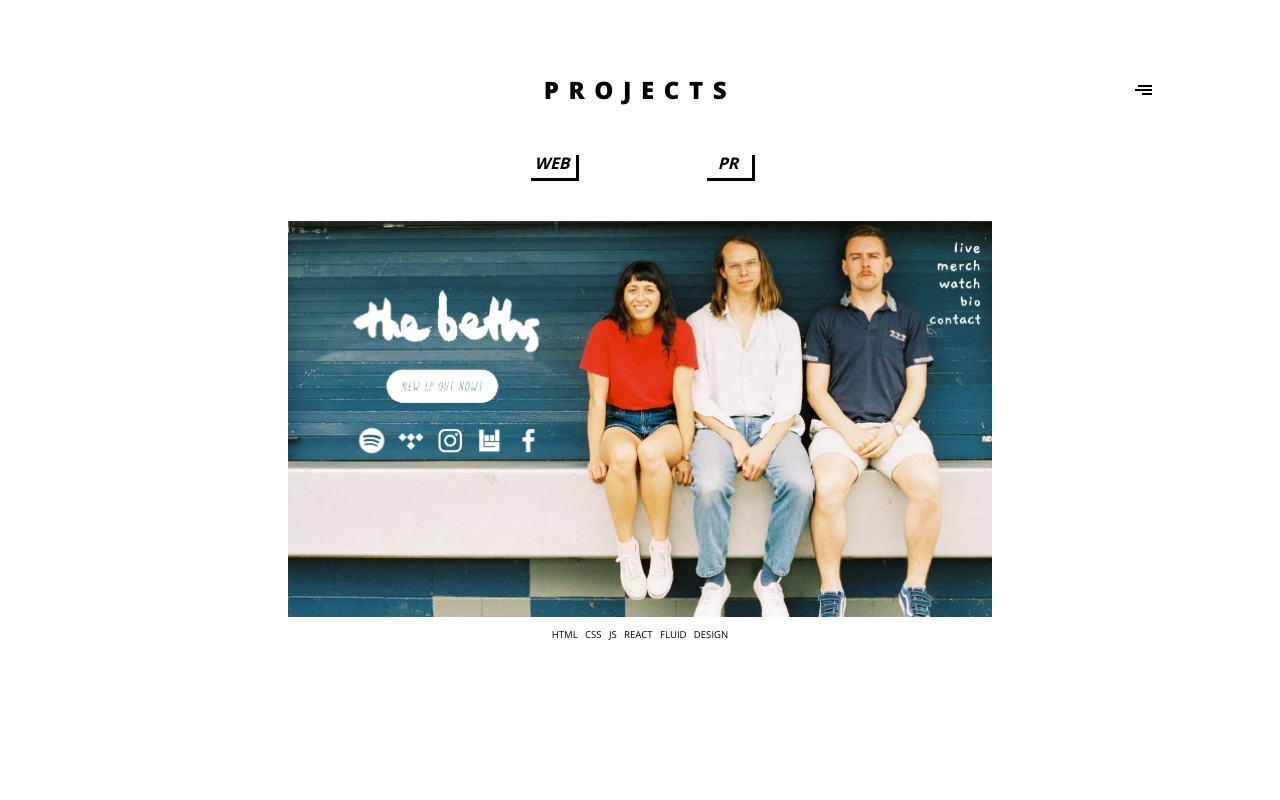
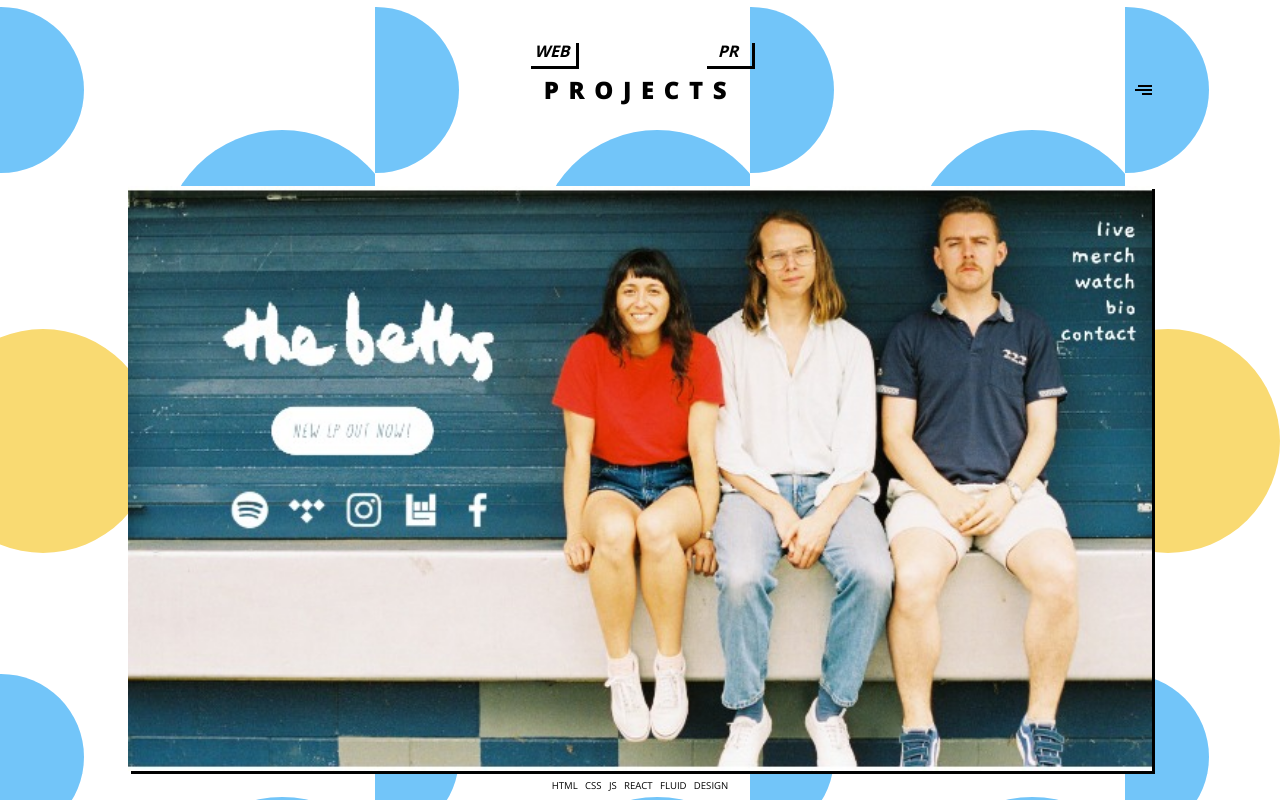
Before and after one commit to garyunyoung/portfolio, a React (Create React App) app: page /projects in a window 1280 px wide. Built offline with nearby package versions, Linux system fonts and the light colour scheme.

Commit message:
Fix nav bug

```diff
--- a/src/About.scss
+++ b/src/About.scss
@@ -1,18 +1,21 @@
 .about {
   background-image: url("./images/about-background.jpg");
-  height: 100%;
+  background-size: contain;
+  min-height: 100%;
   display: flex;
+  flex-flow: column;
   align-items: center;
 
   .about__container {
-    height: 85%;
-    padding: 10vw;
+    width: 100%;
     padding-bottom: 2vw;
     background-color: white;
     display: flex;
     flex-flow: column;
     text-align: center;
     justify-content: center;
+    padding-top: 10vh;
+    margin-top: 10vh;
 
     .about__photo {
       width: 70%;
@@ -22,7 +25,7 @@
 
     .about__text {
       font-family: "Open Sans", sans-serif;
-      font-size: 0.6em;
+      font-size: .8em;
       font-weight: 300;
       margin-bottom: 3vh;
       padding: 0 5vw;
--- a/src/Header.scss
+++ b/src/Header.scss
@@ -1,7 +1,6 @@
 .header {
-  position: absolute;
-  top: 0;
   z-index: 2;
+  position: fixed;
 
   .header__wrapper {
     width: 100vw;
--- a/src/Nav.scss
+++ b/src/Nav.scss
@@ -1,11 +1,11 @@
 .nav {
   background-image: url(./images/nav-background.svg);
-  height: 100%;
+  height: 100vh;
   width: 100%;
   display: flex;
   justify-content: center;
   align-items: center;
-  position: absolute;
+  position: fixed;
   top: 0;
   background-color: white;
   transform: translateX(-200vw);
@@ -14,7 +14,7 @@
 
   .nav__container {
     height: 80vh;
-    width: 80vw;
+    width: 80vh;
     display: flex;
     flex-flow: column;
     align-items: center;
--- a/src/ProjectPage.scss
+++ b/src/ProjectPage.scss
@@ -1,28 +1,25 @@
 .project__section {
   font-family: "Open Sans", sans-serif;
-  height: 100%;
+  min-height: 100%;
   display: flex;
-  justify-content: center;
+  flex-flow: column;
   align-items: center;
 
   .project__section__container {
-    height: 85%;
-    width: 80%;
-    padding-top: 10vh;
+    margin-top: 10vh;
+    width: 90%;
     display: flex;
     flex-flow: column;
     align-items: center;
 
     .project__section__description {
       padding: 0 1em;
-      margin-bottom: 2vh;
-      font-size: 0.7em;
+      margin-bottom: 3vh;
+      font-size: 1em;
       text-align: center;
     }
 
     .project__section__button {
-      position: absolute;
-      bottom: 5vh;
       text-transform: uppercase;
       padding: 0 0.5em 0.3em 0;
       box-shadow: 3px 3px black;
@@ -51,7 +48,7 @@
     }
 
     .carousel__image__description {
-      font-size: 0.7em;
+      font-size: 1em;
       font-style: italic;
 
     }
--- a/src/ProjectSection.scss
+++ b/src/ProjectSection.scss
@@ -6,8 +6,9 @@
     justify-content: center;
 
     .project__item__image {
-        width: 55vw;
+        width: 80vw;
         margin-bottom: 1vh;
+        box-shadow: 3px 3px black;
     }
 
     .project__item__info {
--- a/src/Projects.js
+++ b/src/Projects.js
@@ -32,13 +32,14 @@
   render() {
     return (
       <Switch>
-        <Route exact path="/projects" render={() => (<section className="projects">
+        <Route exact path="/projects" render={() => (
+        <section className="projects">
           <Header title='projects'/>
-          <section className='projects__container'>
           <ul className="projects__filter">
             <li className="projects__filter__button" onClick={() => {this.setFilter('web')}}>web</li>
             <li className="projects__filter__button" onClick={() => {this.setFilter('pr')}}>pr</li>
           </ul>
+          <section className='projects__container'>
           <ProjectSection list={this.state.projects.filter(project=> project.category === this.state.filter || this.state.filter === 'all')} />
           </section>
         </section>)}/>
--- a/src/Projects.scss
+++ b/src/Projects.scss
@@ -1,17 +1,19 @@
 .projects {
-  // background-image: url('./images/projects-background.svg');
-  // background: linear-gradient(to right, #72C5F9 50vw, white 50vw);
+  background-image: url('./images/projects-background.svg');
   display: flex;
-  justify-content: center;
-  min-height: 100%;
+  flex-flow: column;
+  align-items: center;
+  height: 100%;
 
   .projects__container {
-    background-color: white;
     display: flex;
     flex-flow: column;
-    align-content: center;
-    margin: 7vh 10vw 5vh;
+    align-items: center;
     width: 90%;
+    margin-top: 10vh;
+    height: 80vh;
+    overflow: auto;
+    -webkit-overflow-scrolling: touch;
   }
 }
 
@@ -24,12 +26,11 @@
   list-style: none;
   display: flex;
   justify-content: center;
-  margin: 12vh 0 5vh 0;
+  margin: 5vh 0 5vh 0;
 
   .projects__filter__button {
     width: 3em;
     height: 1.6em;
-    // padding: 1vh 2vh;
     box-shadow: 3px 3px black;
     margin: 0 5vw;
   }
```
